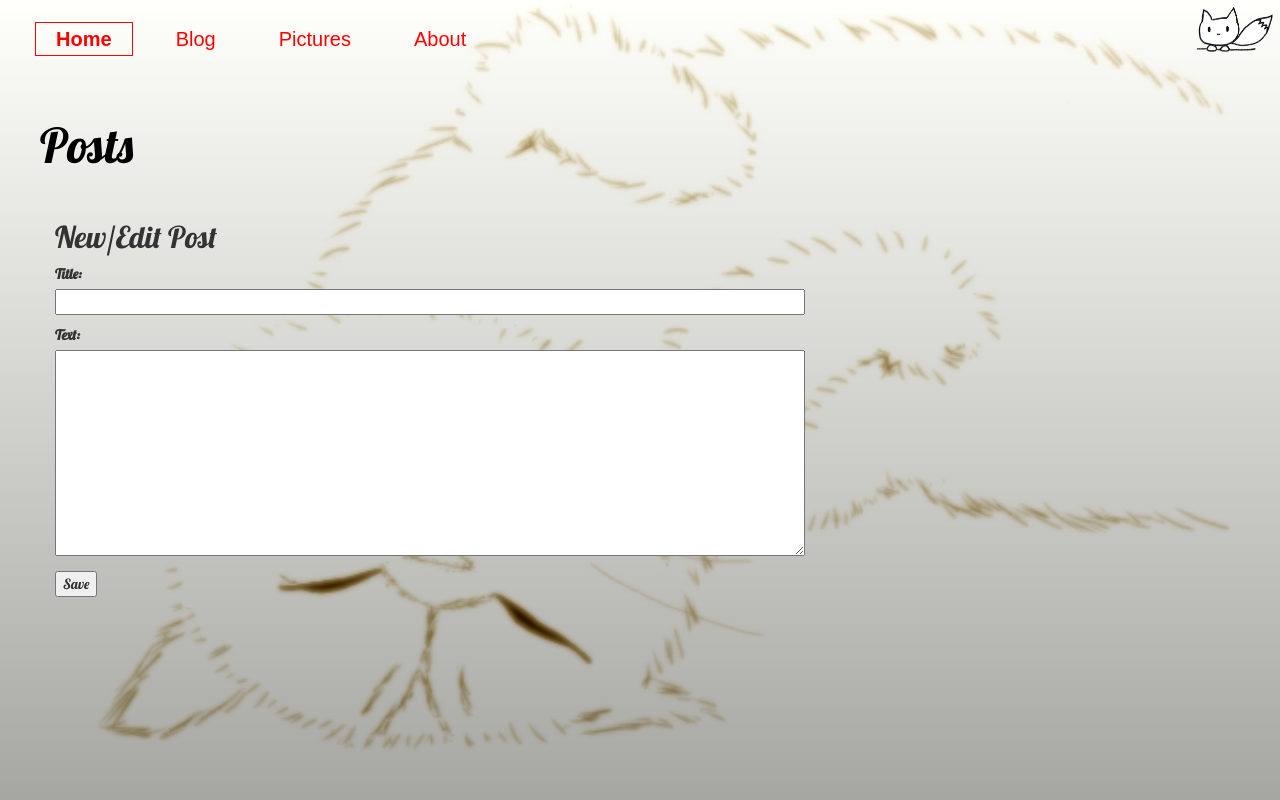
After one commit to cyberkittycat/my_web_app, a Django app: page /post/new/ in a window 1280 px wide. The commit adds this page. Run offline with Django 3.2, Linux system fonts and the light colour scheme; some libraries are stand-ins or nearby versions.

Commit message:
Added views to create/edit posts

```diff
--- /dev/null
+++ b/blog/forms.py
@@ -0,0 +1,8 @@
+from django import forms
+from .models import Post
+
+class PostForm(forms.ModelForm):
+
+    class Meta:
+        model = Post
+        fields = ("title", "text",)
--- a/blog/templates/blog/base.html
+++ b/blog/templates/blog/base.html
@@ -22,7 +22,7 @@
     <header>
         <div class="row">
             <div class="logo">
-            <img src="../../static/logo.png"/>
+                <img src="../../static/logo.png"/>
             </div>
         <ul class="main-nav">
             <li class="active"><a href = ""> Home </a></li>
@@ -36,6 +36,9 @@
     </header>
 
     <div class="page_header">
+        {% if user.is_authenticated %}
+             <a href="{% url 'post_new' %}" class="top-menu"><span class="glyphicon glyphicon-plus"></span></a>
+        {% endif %}
         <h1><a href=""></a>Posts</h1>
     </div>
 
--- a/blog/templates/blog/post_detail.html
+++ b/blog/templates/blog/post_detail.html
@@ -8,5 +8,10 @@
                 <p>published: {{ post.published_date }}</p>
             </div>
         {% endif %}
+
+        {% if user.is_authenticated %}
+            <a class="btn btn-default" href="{% url 'post_edit' pk=post.pk %}"><span class="glyphicon glyphicon-pencil"></span></a>
+        {% endif %}
+
     </div>
 {% endblock %}
--- /dev/null
+++ b/blog/templates/blog/post_edit.html
@@ -0,0 +1,8 @@
+{% extends 'blog/base.html' %}
+{% block content %}
+    <h2>New/Edit Post</h2>
+    <form method="POST" class="post-form"> {% csrf_token %}
+        {{ form.as_p }}
+        <button type="submit" class=""save btn btn-default">Save</button>
+    </form>
+{% endblock %}
--- a/blog/urls.py
+++ b/blog/urls.py
@@ -4,4 +4,6 @@ from . import views
 urlpatterns = [
     path('', views.post_list, name='post_list'),
     path('post/<int:pk>/', views.post_detail, name='post_detail'),
+    path('post<int:pk>/edit/', views.post_edit, name='post_edit'),
+    path('post/new/', views.post_new, name='post_new'),
 ]
--- a/blog/views.py
+++ b/blog/views.py
@@ -1,6 +1,15 @@
-from django.shortcuts import render, get_object_or_404
+from django.shortcuts import render, get_object_or_404, redirect
 from .models import Post
 from django.utils import timezone
+from .forms import PostForm
+
+# Functions
+def savePost(form, request):
+    post = form.save(commit=False)
+    post.author = request.user
+    post.published_date = timezone.now()
+    post.save()
+    return post
 
 # Create your views here.
 def post_list(request):
@@ -10,3 +19,27 @@ def post_list(request):
 def post_detail(request, pk):
     post = get_object_or_404(Post, pk=pk)
     return render(request, 'blog/post_detail.html', {'post': post})
+
+def post_new(request):
+    if request.method == "POST":
+        form = PostForm(request.POST)
+        if form.is_valid():
+            post = savePost(form, request)
+            return redirect('post_detail', pk=post.pk)
+
+    else:
+        form = PostForm()
+
+    return render(request, 'blog/post_edit.html', {'form': form})
+
+def post_edit(request, pk):
+    post = get_object_or_404(Post, pk=pk)
+    if request.method == "POST":
+        form = PostForm(request.POST, instance=post)
+        if form.is_valid():
+            post = savePost(form, request)
+            return redirect('post_detail', pk=post.pk)
+
+    else:
+        form = PostForm(instance=post)
+    return render(request, 'blog/post_edit.html', {'form': form})
```
Also changed, not shown: blog/static/css/blog.css (line endings or trailing spaces).
